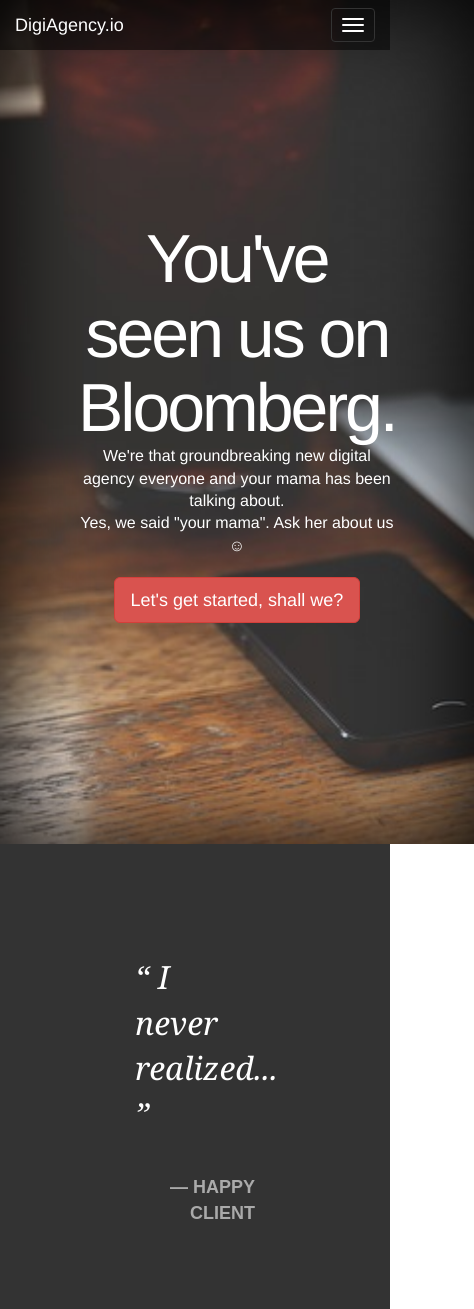
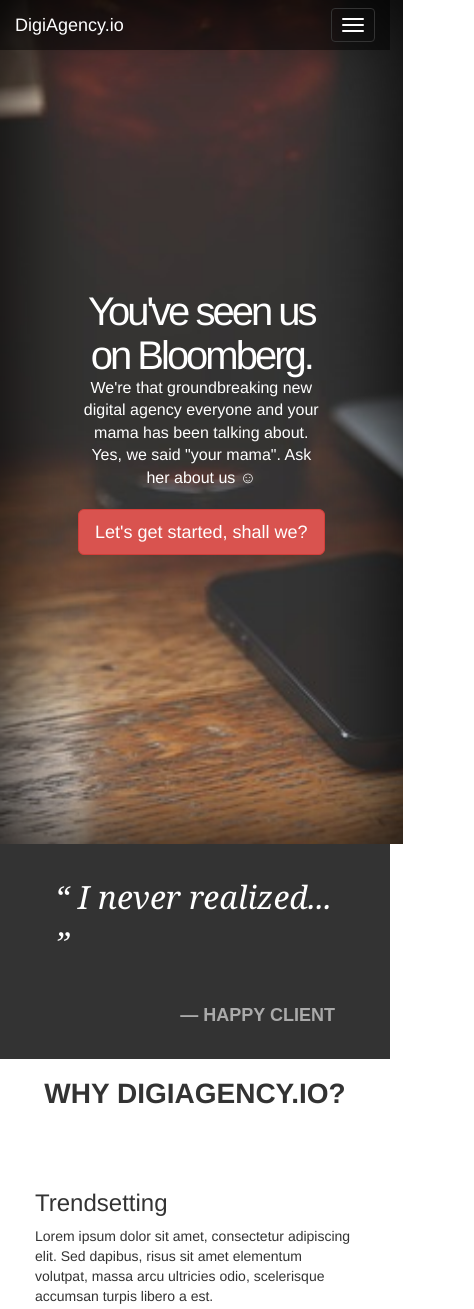
Before and after one commit to ccorcino24/digiAgency, a website: page index.html in a window 390 px wide. Shown: the top 1309 px of the page, 474 px wide, since content can reach past the window. Drawn offline with nearby package versions, Linux system fonts and the light colour scheme.

Commit message:
complete style.css

```diff
--- a/style.css
+++ b/style.css
@@ -95,3 +95,18 @@
 footer a {
 	color: #e6e6fa;
 }
+
+
+
+/* Media Queries */
+
+@media only screen and ( max-width: 568px ) {
+
+	.cover h1 {
+		font-size: 40px;
+	}
+
+	section {
+		padding: 20px;
+	}
+}
```
